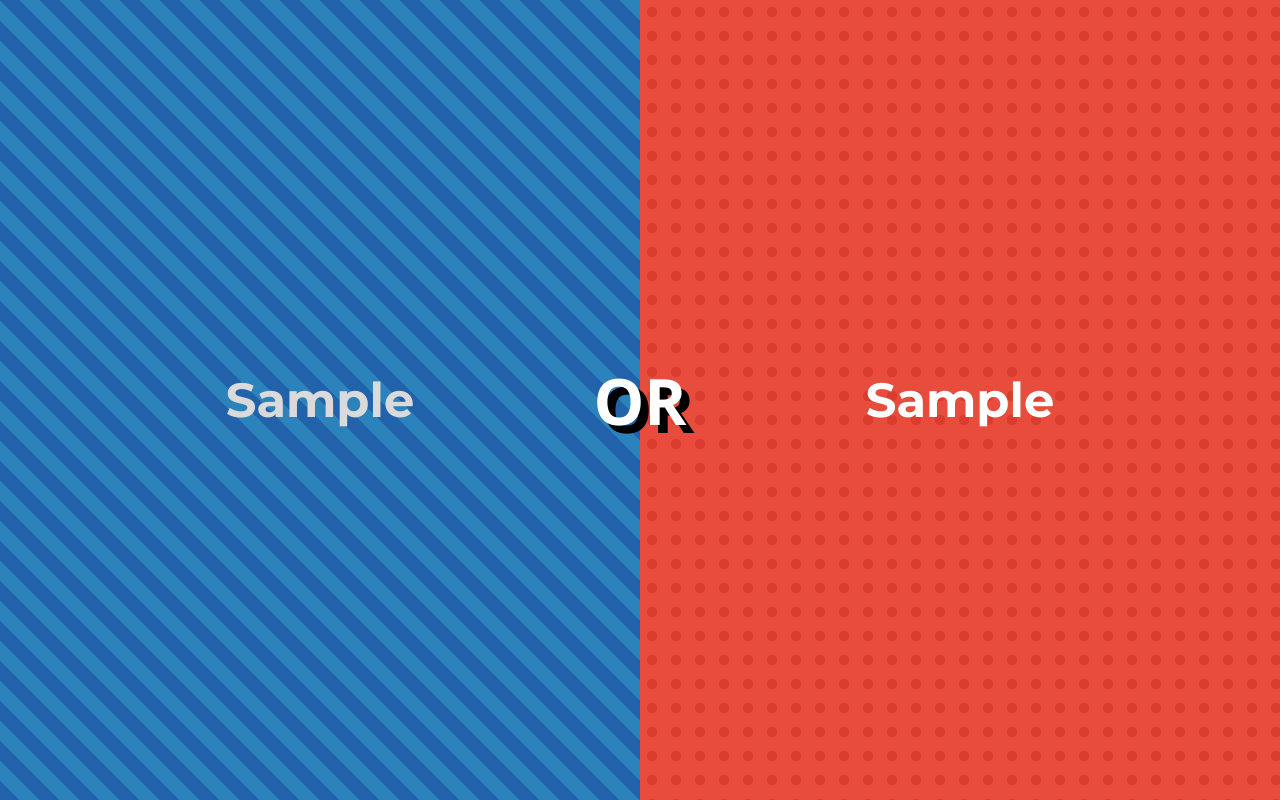
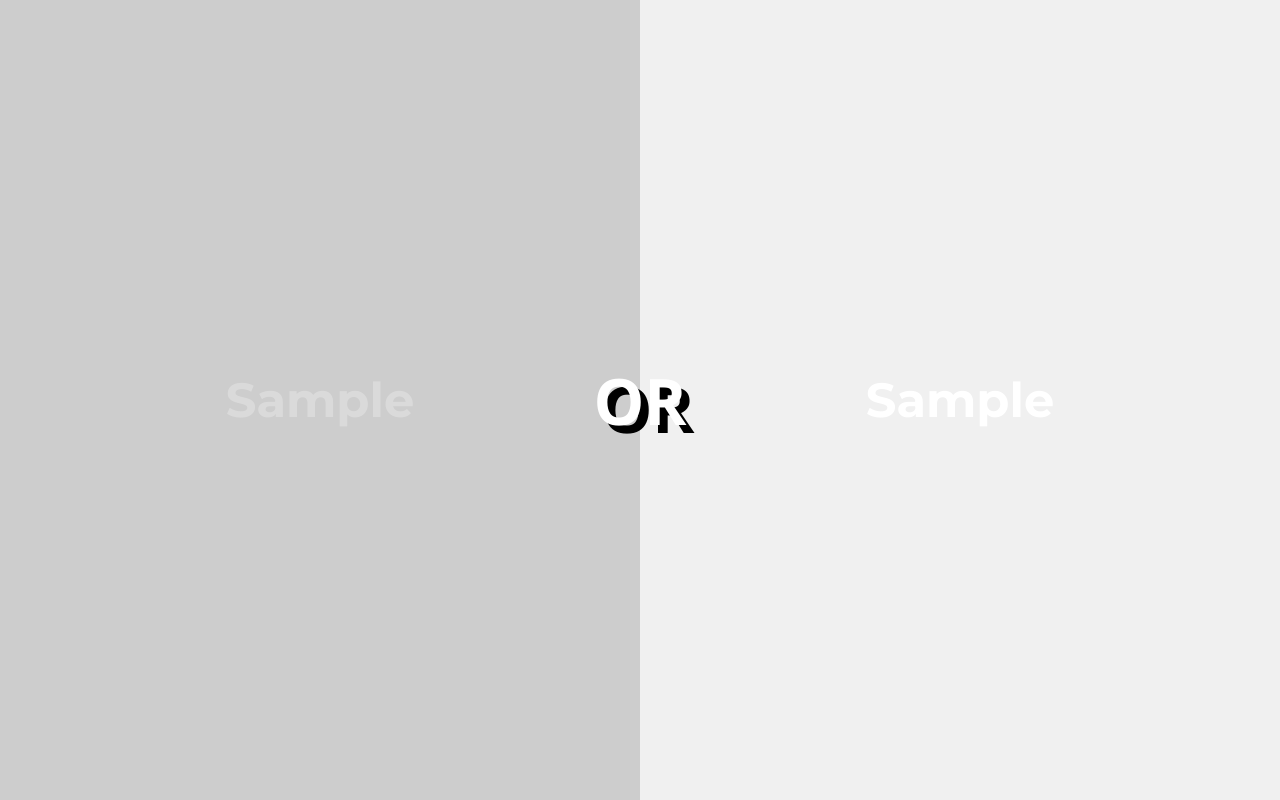
Before and after one commit to gitThatBag/CompSciFinalProject, a Python web app: template templates/main.html in a window 1280 px wide. Run offline with Jinja, Linux system fonts and the light colour scheme; the template is opened without the code that fills it: most values are stand-ins (such as "Sample title", 1, 10 or a date in 2020).

Commit message:
Update main.html

```diff
--- a/templates/main.html
+++ b/templates/main.html
@@ -196,27 +196,6 @@
         position: relative;
         z-index: 1;
     }
-    .choice1 {
-        background-color: #3498db; /* You can keep a base background color */
-        background-image: linear-gradient(45deg, var(--stripe-color) 25%, transparent 25%, transparent 50%, var(--stripe-color) 50%, var(--stripe-color) 75%, transparent 75%, transparent 100%);
-        background-size: 40px 40px;
-        background-repeat: repeat;
-    }
-
-    @media (max-aspect-ratio: 1/1) {
-        .choice1 {
-            background-image: linear-gradient(45deg, var(--stripe-color) 25%, transparent 25%, transparent 50%, var(--stripe-color) 50%, var(--stripe-color) 75%, transparent 75%, transparent 100%);
-            background-size: 30px 30px;
-            background-repeat: repeat;
-        }
-    }
-    .choice2 {
-        background-color: #e74c3c;
-        background-image: radial-gradient(#ca3b2c44 30%, transparent 31%);
-        background-size: 1.5rem 1.5rem; /* Adjust for dot density */
-        background-repeat: repeat;
-        background-blend-mode: multiply;
-    }
 
     .clicked {
       animation: snapSpin 0.4s ease forwards;
```
